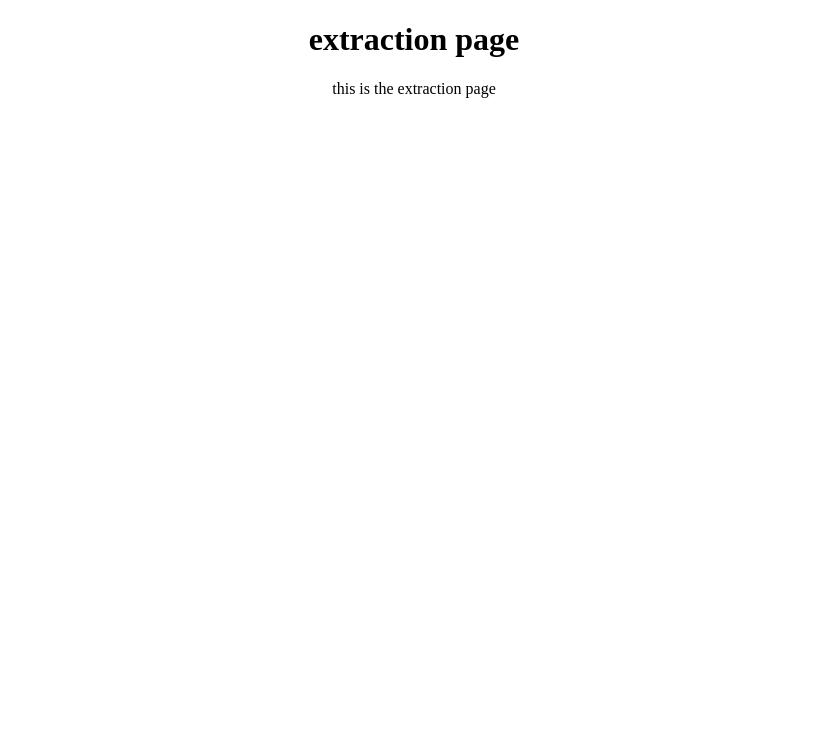
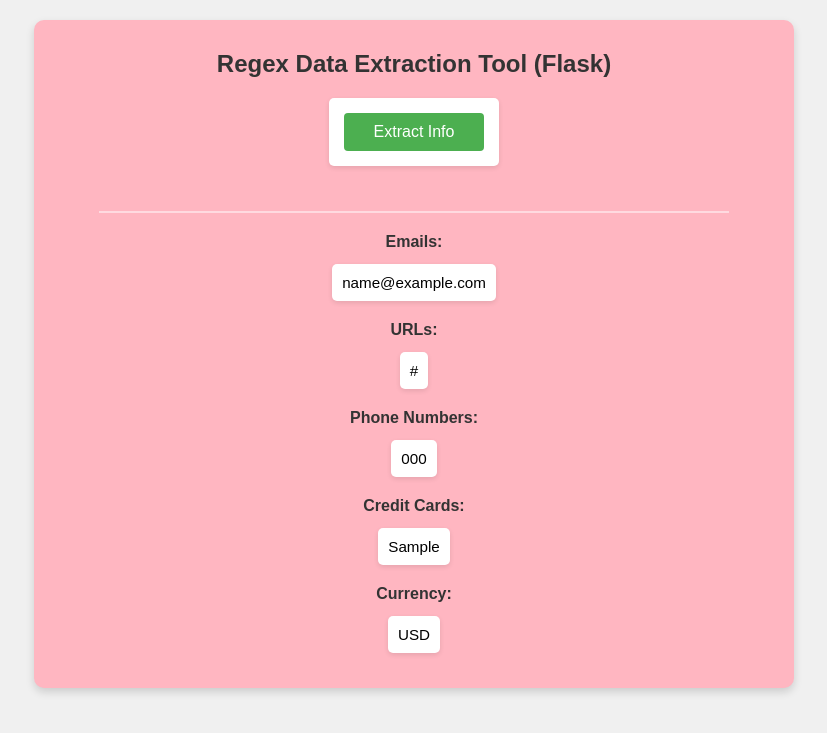
Before and after one commit to NSANGA-01/alu_regex-data-extraction-NSANGA-01, a Flask app: template templates/extract.html in a window 1280 px wide. Shown: the top 733 px of the page, without its empty margins (226-1053 px from the left). Run offline with Flask 3, Linux system fonts and the light colour scheme; the template is opened without the code that fills it: most values are stand-ins (such as "Sample title", 1, 10 or a date in 2020).

Commit message:
modifying extract.html file with using css to provide good UI

```diff
--- a/templates/extract.html
+++ b/templates/extract.html
@@ -1,12 +1,107 @@
 <!DOCTYPE html>
-<html lang="en">
+<html>
 <head>
-    <meta charset="UTF-8">
-    <meta name="viewport" content="width=device-width, initial-scale=1.0">
-    <title> exraction page</title>
+    <title>Regex Data Extraction</title>
+    <style>
+        body {
+            font-family: Arial, sans-serif;
+            background-color: #f0f0f0;
+            text-align: center;
+            padding: 20px;
+            margin: 0;
+        }
+
+        .container {
+            background-color: #FFB6C1;
+            padding: 30px;
+            border-radius: 10px;
+            max-width: 700px;
+            margin: 0 auto;
+            box-shadow: 0 4px 8px rgba(0, 0, 0, 0.15);
+        }
+
+        h2 {
+            color: #333;
+            margin-top: 0;
+            margin-bottom: 20px;
+            font-size: 1.5em;
+        }
+
+        form {
+            background-color: white;
+            padding: 15px;
+            border-radius: 5px;
+            margin-bottom: 25px;
+            display: inline-block;
+            box-shadow: 0 2px 5px rgba(0, 0, 0, 0.1);
+        }
+
+        button {
+            background-color: #4CAF50;
+            color: white;
+            padding: 10px 30px;
+            border: none;
+            border-radius: 4px;
+            cursor: pointer;
+            font-size: 16px;
+        }
+
+        button:hover {
+            background-color: #45a049;
+        }
+
+        h3 {
+            color: #333;
+            margin-top: 15px;
+            margin-bottom: 8px;
+            font-size: 1em;
+        }
+
+        p {
+            background-color: white;
+            padding: 10px;
+            border-radius: 5px;
+            display: inline-block;
+            margin: 5px auto;
+            box-shadow: 0 2px 5px rgba(0, 0, 0, 0.1);
+            max-width: 600px;
+            font-size: 0.95em;
+        }
+
+        hr {
+            margin: 20px auto;
+            width: 90%;
+            border: none;
+            border-top: 2px solid rgba(255, 255, 255, 0.5);
+        }
+    </style>
 </head>
 <body>
-    <center><h1>extraction page</h1>
-    <p>this is the extraction page</p></center>
+
+<div class="container">
+    <h2>Regex Data Extraction Tool (Flask)</h2>
+
+    <form method="POST">
+        <button type="submit">Extract Info</button>
+    </form>
+
+    <hr>
+
+    <h3>Emails:</h3>
+    <p>{{ emails }}</p>
+
+    <h3>URLs:</h3>
+    <p>{{ urls }}</p>
+
+    <h3>Phone Numbers:</h3>
+    <p>{{ phones }}</p>
+
+    <h3>Credit Cards:</h3>
+    <p>{{ credit_cards }}</p>
+
+    <h3>Currency:</h3>
+    <p>{{ currency }}</p>
+</div>
+
 </body>
 </html>
```
